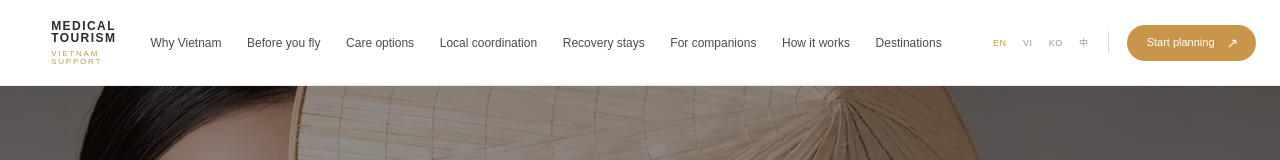
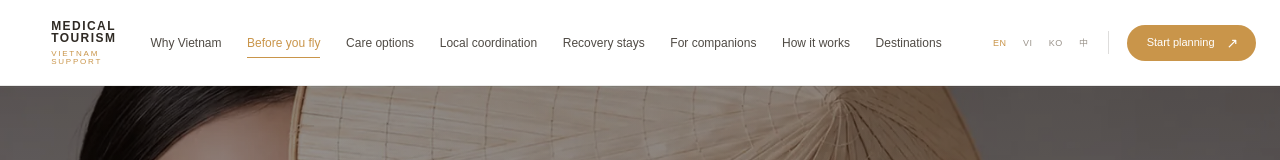
Before and after one commit to supasentai/Medical-Tourism-Support, a React (Vite) app: page / in a window 1280 px wide. Shown: the top 160 px of the page. Built offline with nearby package versions, Linux system fonts and the light colour scheme.

Commit message:
Add active scroll navigation

```diff
--- a/src/main.jsx
+++ b/src/main.jsx
@@ -500,6 +500,7 @@ function App() {
   const [activeVideoModal, setActiveVideoModal] = useState(null);
   const [isMapLoaded, setIsMapLoaded] = useState(false);
   const [formError, setFormError] = useState("");
+  const [activeSection, setActiveSection] = useState("about");
   const serviceModalRef = useRef(null);
   const serviceCloseRef = useRef(null);
   const videoModalRef = useRef(null);
@@ -520,6 +521,24 @@ function App() {
     document.body.classList.toggle("menu-is-open", isMenuOpen);
     return () => document.body.classList.remove("menu-is-open");
   }, [isMenuOpen]);
+
+  useEffect(() => {
+    const sections = navItems
+      .map(([, id]) => document.getElementById(id))
+      .filter(Boolean);
+    if (!sections.length || !("IntersectionObserver" in window)) return undefined;
+    const observer = new IntersectionObserver(
+      (entries) => {
+        const visible = entries
+          .filter((entry) => entry.isIntersecting)
+          .sort((a, b) => b.intersectionRatio - a.intersectionRatio);
+        if (visible[0]) setActiveSection(visible[0].target.id);
+      },
+      { rootMargin: "-20% 0px -62% 0px", threshold: [0.1, 0.35, 0.7] },
+    );
+    sections.forEach((section) => observer.observe(section));
+    return () => observer.disconnect();
+  }, []);
 
   useEffect(() => {
     const modal = selectedServiceDetail
@@ -666,7 +685,13 @@ function App() {
         </button>
         <nav className="main-nav" aria-label="Main navigation">
           {navItems.map(([, target], index) => (
-            <button type="button" key={target} onClick={() => scrollTo(target)}>
+            <button
+              type="button"
+              key={target}
+              className={activeSection === target ? "is-active" : ""}
+              aria-current={activeSection === target ? "location" : undefined}
+              onClick={() => scrollTo(target)}
+            >
               {copy.nav[index]}
             </button>
           ))}
--- a/src/styles.css
+++ b/src/styles.css
@@ -162,6 +162,12 @@ img {
   transition: transform 0.25s ease;
 }
 .main-nav button:hover::after {
+  transform: scaleX(1);
+}
+.main-nav button.is-active {
+  color: var(--gold);
+}
+.main-nav button.is-active::after {
   transform: scaleX(1);
 }
 .mobile-menu-toggle {
```
